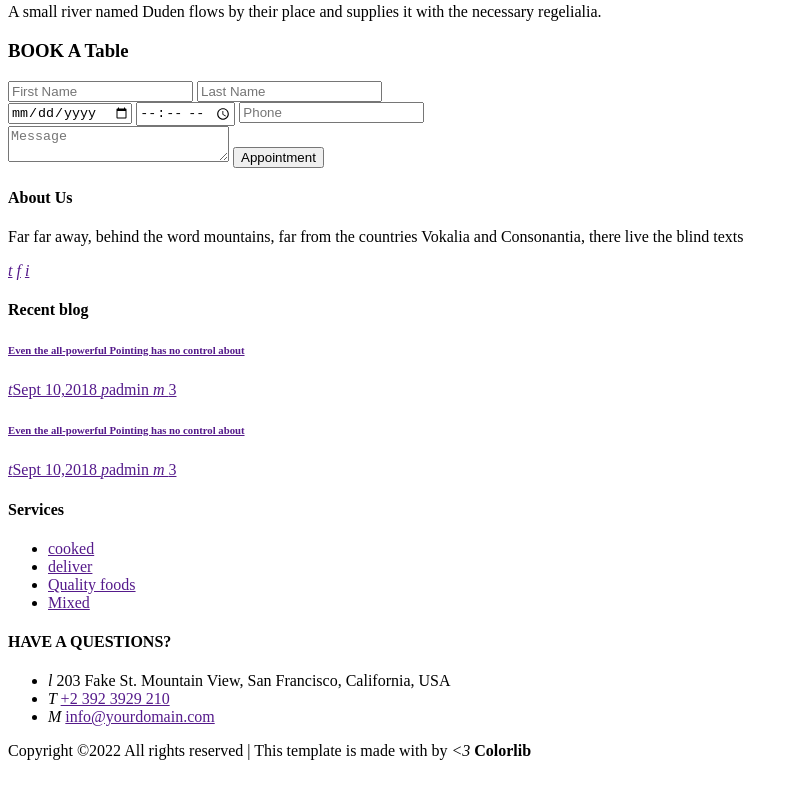
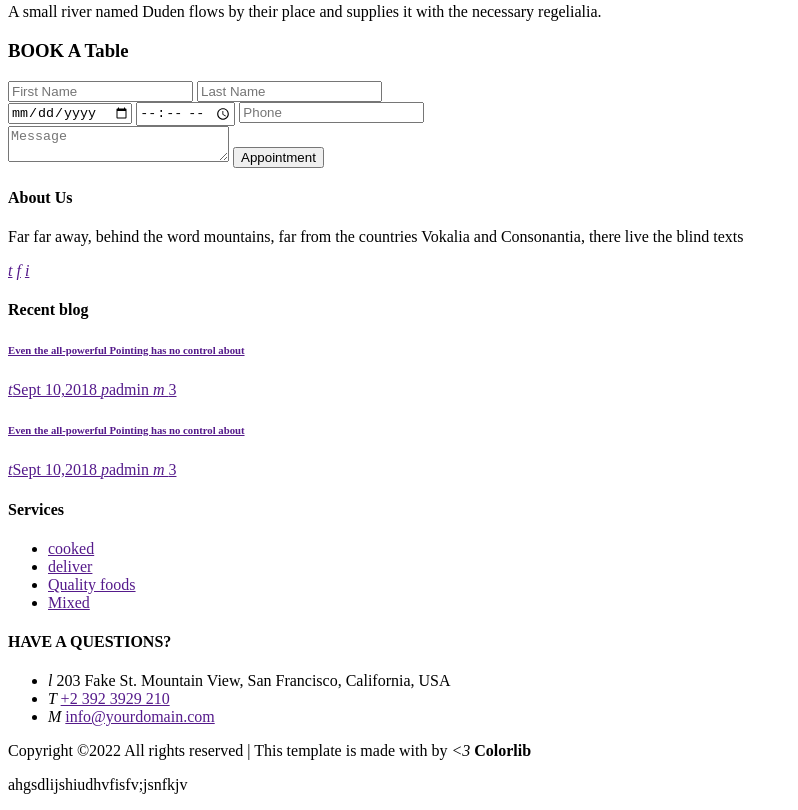
Before and after one commit to KhayalaAliyeva/Coffee-Blend, a plain HTML site: page index.html in a window 1280 px wide. Shown: the part 4138-4948 px from the top of the page, without its empty margins (0-798 px from the left). Before the commit the page ends 4914 px from the top, so only its background shows below. Drawn offline with Linux system fonts and the light colour scheme.

Commit message:
add about and modified index

```diff
--- a/index.html
+++ b/index.html
@@ -479,6 +479,7 @@
               </p>
         </div>
     </footer>
+    <p>ahgsdlijshiudhvfisfv;jsnfkjv</p>
 
 </body>
 </html>
```
Also changed, not shown: about.html (added).
